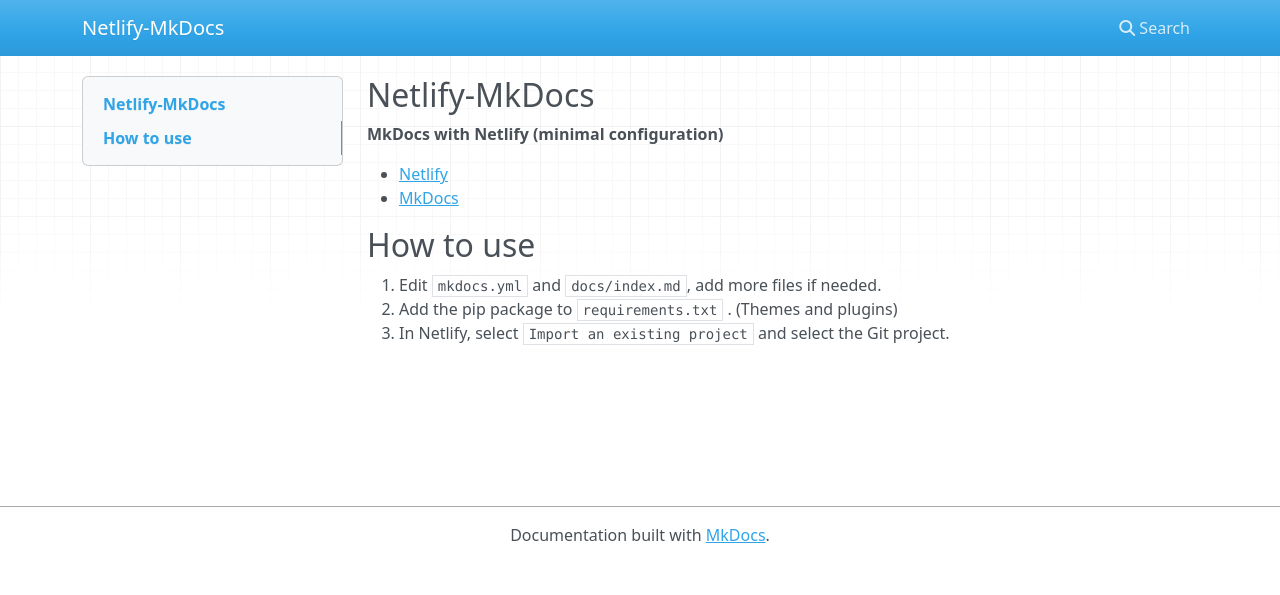
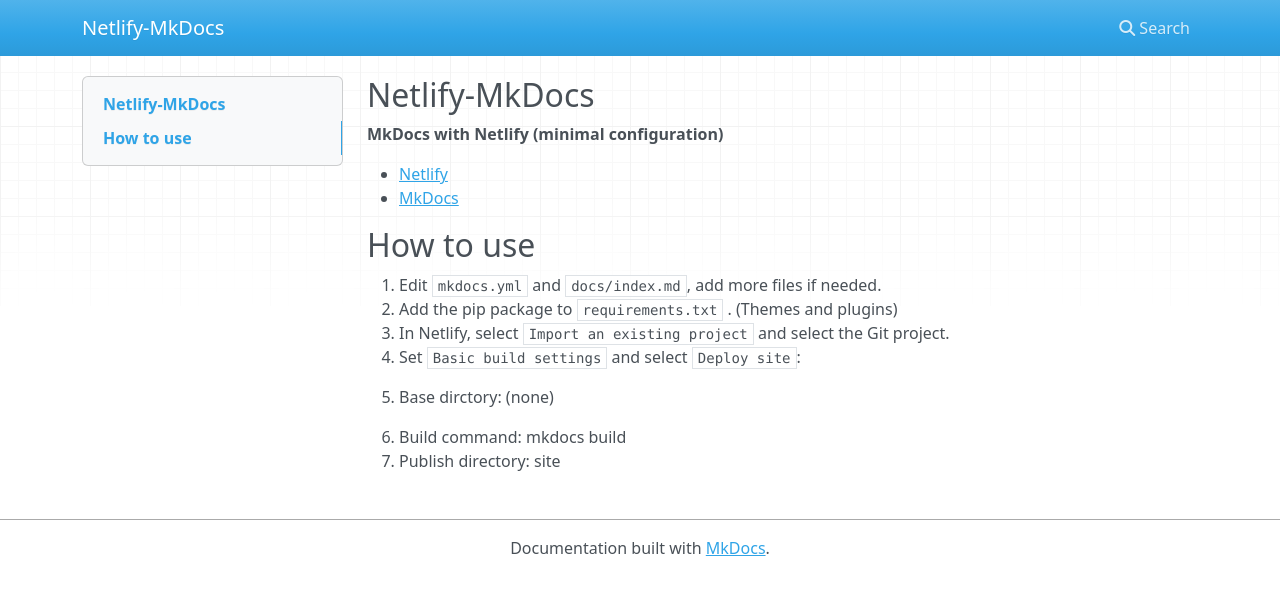
Before and after one commit to fu-sen/Netlify-MkDocs, an MkDocs documentation site: the page built from docs/index.md, in a window 1280 px wide. Shown: the top 595 px of the page. Built offline with MkDocs 1.6.1, drawn with Linux system fonts in a browser that asks for light colours; nearby versions of some CDN libraries.

Commit message:
📝 Add to `How to use`

```diff
--- a/docs/index.md
+++ b/docs/index.md
@@ -10,3 +10,8 @@
 1. Edit `mkdocs.yml` and `docs/index.md`, add more files if needed.
 2. Add the pip package to `requirements.txt` . (Themes and plugins)
 3. In Netlify, select `Import an existing project` and select the Git project.
+4. Set `Basic build settings` and select `Deploy site`:
+
+- Base dirctory: (none)
+- Build command: mkdocs build
+- Publish directory: site
```
Also changed, not shown: README.md (+5 -0 lines).
